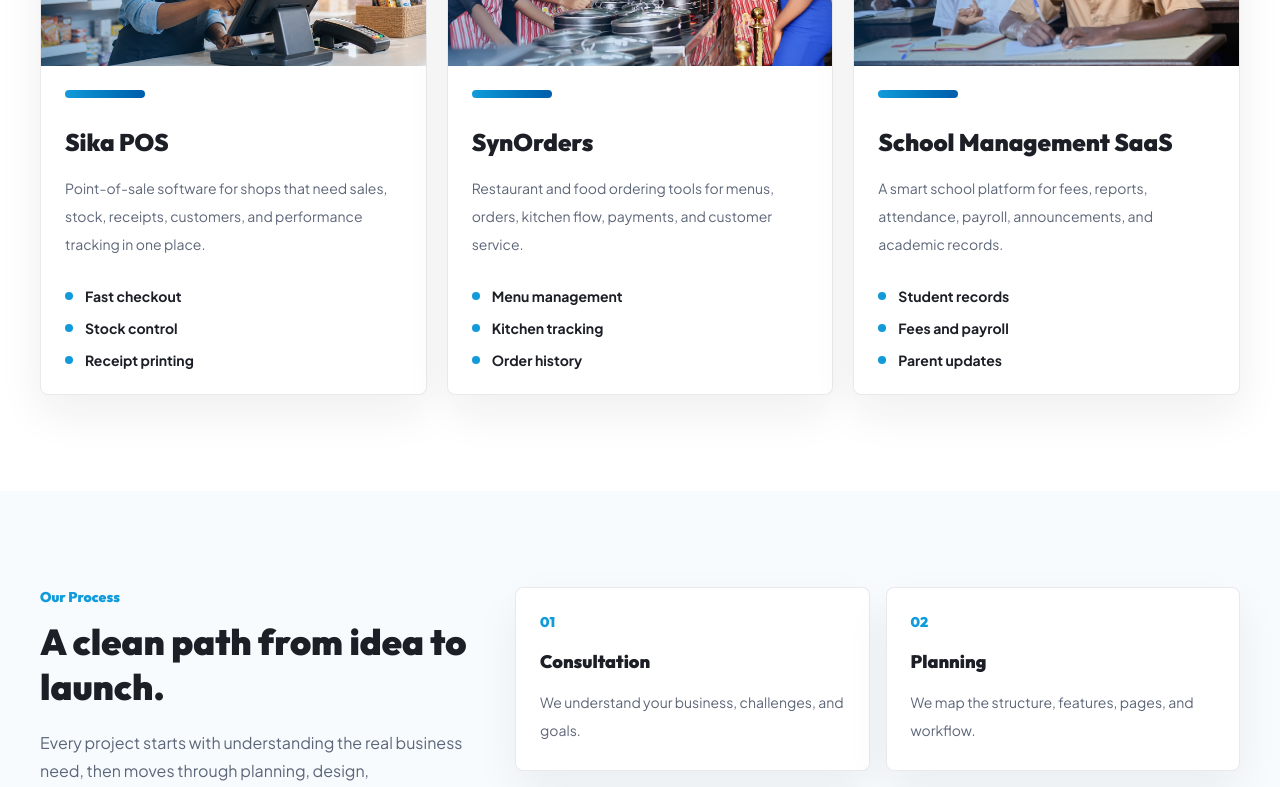
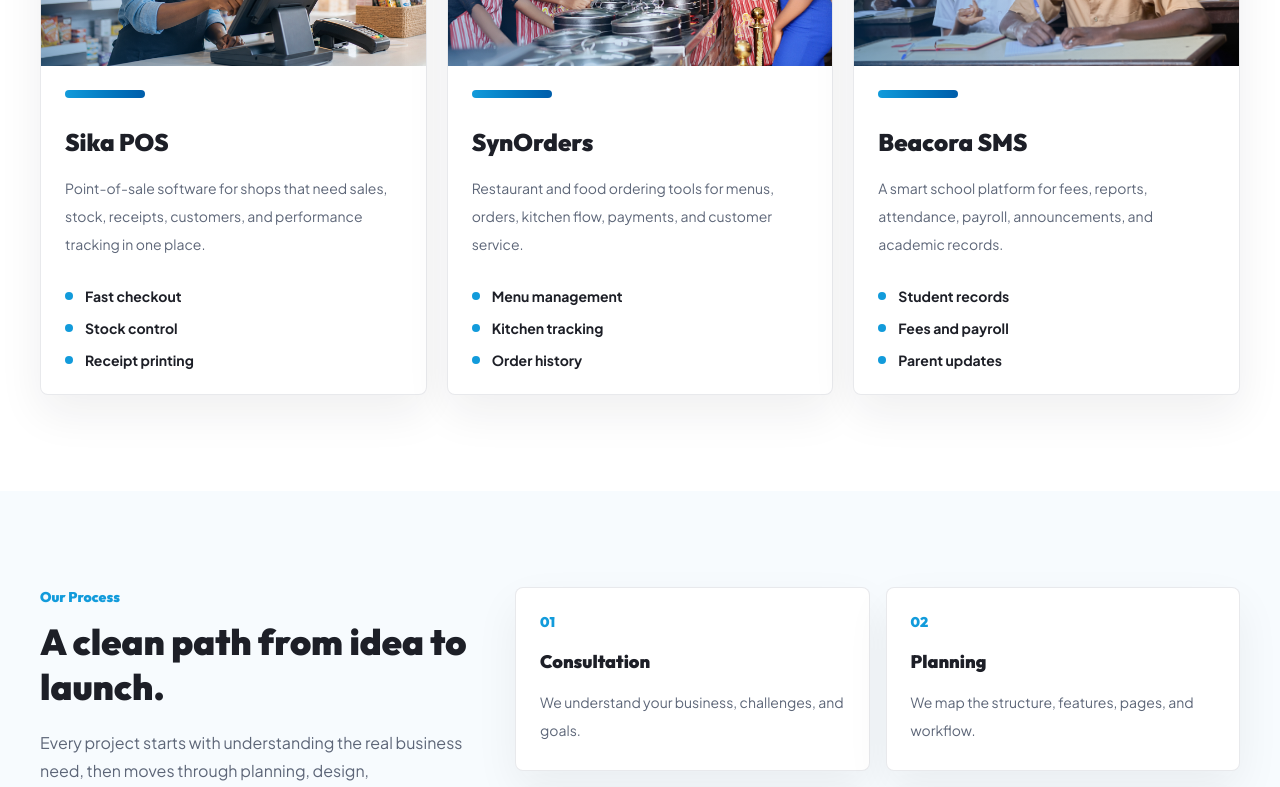
Before and after one commit to Vey005/dannitech-website, a Next.js app: page / in a window 1280 px wide. Shown: the part 3940-4727 px from the top of the page. Built offline with nearby package versions, Linux system fonts and the light colour scheme.

Commit message:
Rename School Management SaaS product to Beacora SMS

```diff
--- a/src/app/page.tsx
+++ b/src/app/page.tsx
@@ -85,7 +85,7 @@
     details: ["Menu management", "Kitchen tracking", "Order history"],
   },
   {
-    name: "School Management SaaS",
+    name: "Beacora SMS",
     image: "/images/ghana/african-students-classroom.jpg",
     alt: "African students in a classroom using school records and learning tools",
     position: "center",
@@ -631,7 +631,7 @@
                 {[
                   { label: "Sika POS", href: "#products" },
                   { label: "SynOrders", href: "#products" },
-                  { label: "School Management SaaS", href: "#products" },
+                  { label: "Beacora SMS", href: "#products" },
                 ].map((link, idx) => (
                   <li key={idx}>
                     <a
```
